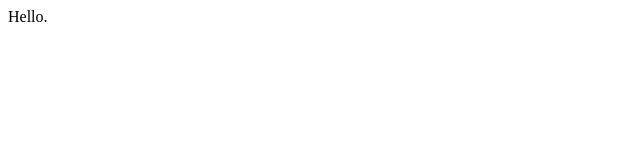
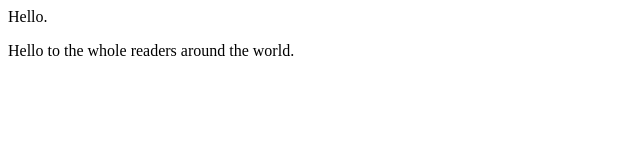
Before and after one commit to berkayuzer/berkayuzer, a plain HTML site: page index.html in a window 1280 px wide. Shown: the whole page, without its empty margins (0-640 px from the left). Drawn offline with Linux system fonts and the light colour scheme.

Commit message:
Added Hello to the whole readers around the world.

```diff
--- a/index.html
+++ b/index.html
@@ -1 +1,2 @@
 <div>Hello.</div>
+<p>Hello to the whole readers around the world.</p>
```
